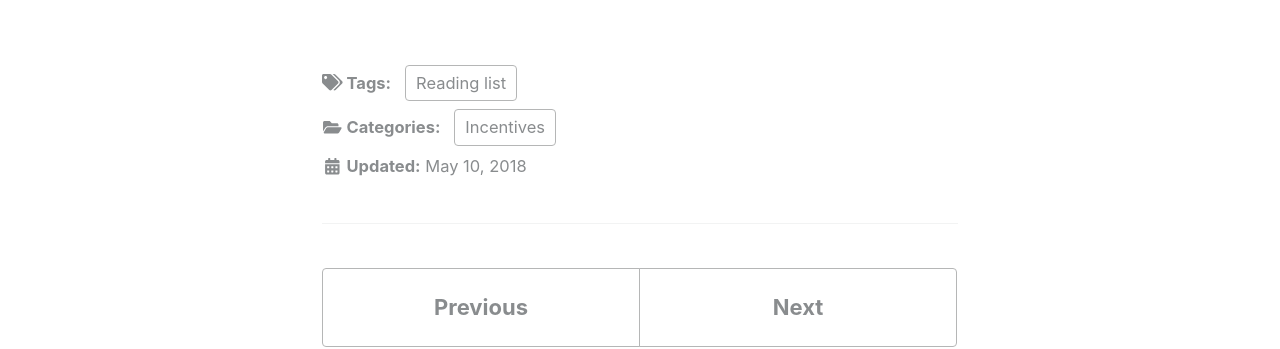
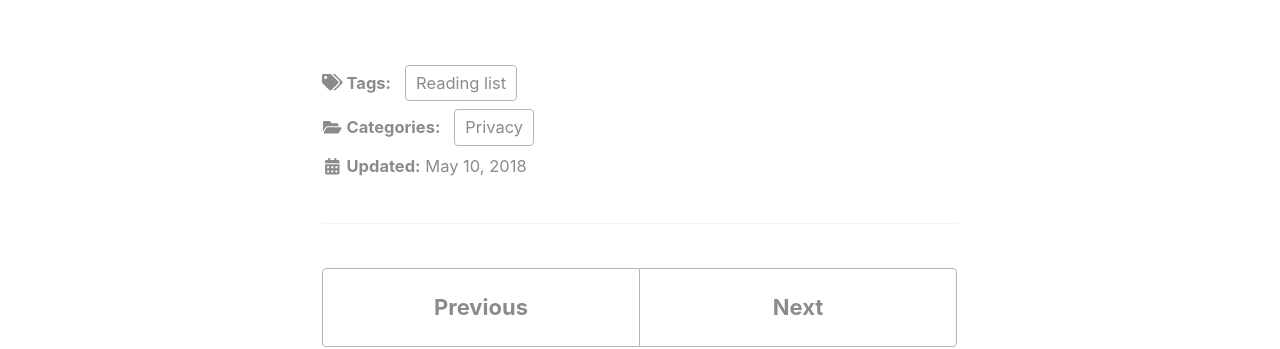
Before and after one commit to DubDeck/dubdeck.github.io, a Jekyll site: the page built from _posts/2018-05-10-privacy.md, in a window 1280 px wide and 900 px high, scrolled down 339 px. Shown: the part 376-725 px from the top of the window. Built offline with Jekyll 4.4.1, drawn with Linux system fonts in a browser that asks for light colours; nearby versions of some CDN libraries; comment, search, counter and statistics services are not loaded; a style sheet for code colours, icons or effects is not loaded.

```diff
--- a/_posts/2018-05-10-privacy.md
+++ b/_posts/2018-05-10-privacy.md
@@ -2,7 +2,7 @@
 title:  "Privacy reading list"
 header:
 categories:
-  - Incentives
+  - Privacy
 tags:
   - Reading list
 author: Kerem O
```
Also changed, not shown: _posts/2018-05-10-incentives.md (+2 -0 lines), _posts/2018-05-10-planning.md (+1 -1 lines).
